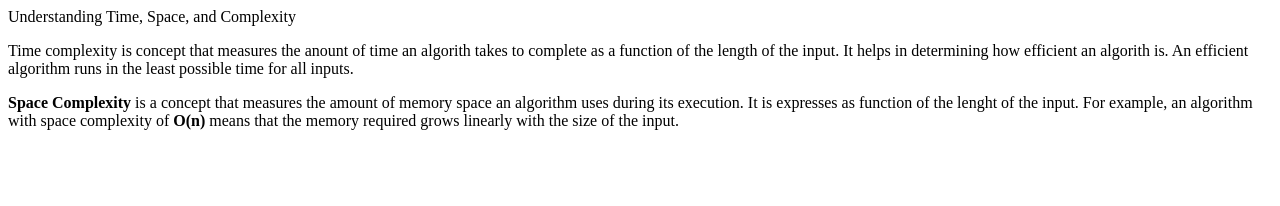
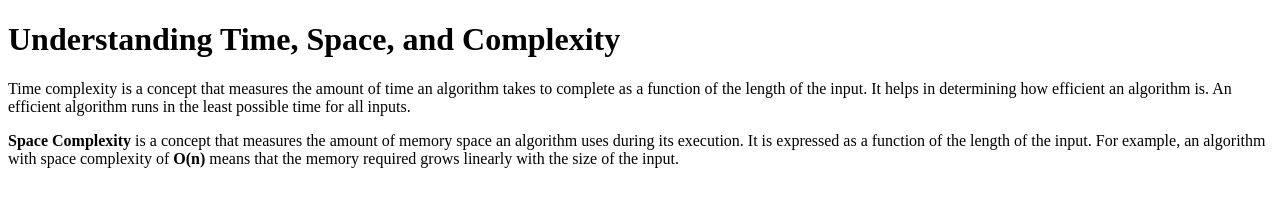
Before and after one commit to acciojob/time-and-space-complexity-akeeb12, a website: page main.html in a window 1280 px wide. Drawn offline with Linux system fonts and the light colour scheme.

Commit message:
created a submission

```diff
--- a/main.html
+++ b/main.html
@@ -1,23 +1,20 @@
 <!DOCTYPE html>
+<html lang="en">
+<head>
+    <meta charset="UTF-8">
+    <meta name="viewport" content="width=device-width, initial-scale=1.0">
+    <title>Time and Space Complexity</title>
+</head>
+<body>
+    <!-- Ensure the h1 element is present -->
+    <h1>Understanding Time, Space, and Complexity</h1>
 
-<html>
+    <p>
+        Time complexity is a concept that measures the amount of time an algorithm takes to complete as a function of the length of the input. It helps in determining how efficient an algorithm is. An efficient algorithm runs in the least possible time for all inputs.
+    </p>
 
-<head>
-	<link rel="stylesheet" href="styles.css">
-	<title>Time and Space Complexity</title>
-</head>
-
-<body
-	 <h1>Understanding Time, Space, and Complexity</h1>
-	<p>Time complexity is concept that measures the anount of time an algorith takes to complete as a function of the length of the input.
-	It helps in determining how efficient an algorith is. An efficient algorithm runs in the least possible time for all inputs. </p>
-	<p>
-		<b>Space Complexity</b> is a concept that measures the amount of memory space an algorithm uses during its execution.
-		It is expresses as function of the lenght of the input.
-		For example, an algorithm with space complexity of <b>O(n)</b> means that the memory required grows linearly with the size of the input.
-	</p>
-	<!-- the entire body must be written by student -->
-    <!-- <script type="text/javascript" src="./script.js"> -->
-</script>
+    <p>
+        <b>Space Complexity</b> is a concept that measures the amount of memory space an algorithm uses during its execution. It is expressed as a function of the length of the input. For example, an algorithm with space complexity of <b>O(n)</b> means that the memory required grows linearly with the size of the input.
+    </p>
 </body>
 </html>
```
